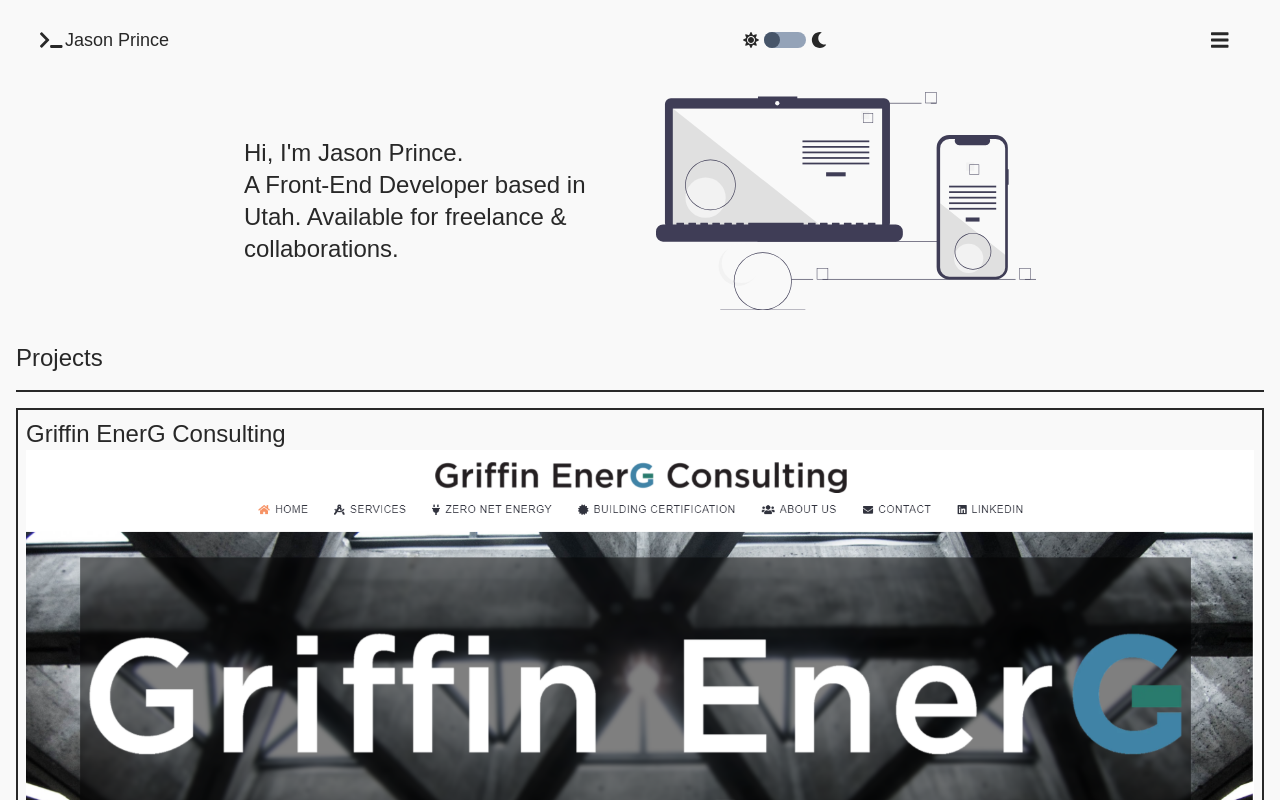
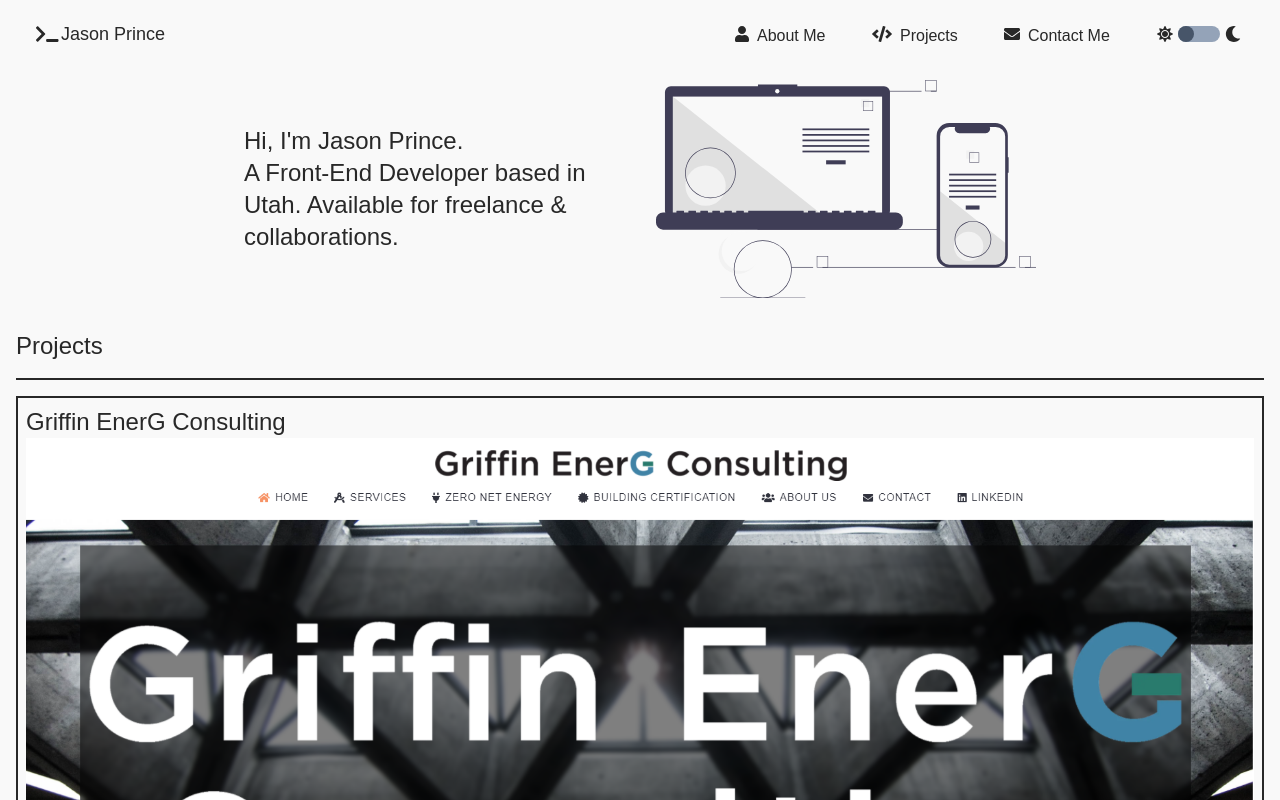
Before and after one commit to Jason-Prince/my-portfolio-v5, a Next.js app: page / in a window 1280 px wide. Shown: the top 800 px of the page. Built offline with nearby package versions, Linux system fonts and the light colour scheme.

Commit message:
header is responsive

```diff
--- a/pages/index.jsx
+++ b/pages/index.jsx
@@ -15,6 +15,7 @@
 import { FontAwesomeIcon } from "@fortawesome/react-fontawesome";
 import Head from "next/head";
 import Image from "next/image";
+import Link from "next/link";
 
 export default function Home() {
   const [isDark, setIsDark] = useState(false);
@@ -35,20 +36,59 @@
       <div
         className={`${
           isDark ? "bg-dark text-light" : "bg-light text-dark"
-        } font-Poppins h-min duration-1000 grid place-items-center px-4 `}
+        } font-Poppins h-min duration-1000 grid place-items-center px-4`}
       >
         <div
           className={`${
             isDark ? "bg-dark" : "bg-light"
-          } grid grid-cols-12 pt-5 px-5 z-50 sticky top-0 duration-1000`}
+          } flex justify-between w-full pt-5 px-5 z-50 sticky top-0 duration-1000`}
         >
           {/* logo */}
-          <div className="col-start-1 w-[100px] text-lg grid grid-cols-12 items-center">
+          <div className="w-[100px] text-lg grid grid-cols-12 items-center">
             <FontAwesomeIcon className="" icon={faTerminal} />
             <p className="col-start-4 whitespace-nowrap">Jason Prince</p>
           </div>
+          <div className="flex w-[150px] md:w-[517px] justify-between">
+            {/* nav links */}
+            <ul
+              className={`hidden col-start-5 col-end-13 row-start-1 gap-8 w-[325px] md:flex place-items-center duration-1000`}
+            >
+              <li
+                className={`${
+                  isDark ? "hover:bg-black" : "hover:bg-slate-300"
+                } flex w-[105px] pt-1 px-2 place-content-center justify-between rounded whitespace-nowrap cursor-pointer`}
+              >
+                <FontAwesomeIcon
+                  className="place-self-end mb-1.5"
+                  icon={faUser}
+                />
+                <p className="place-self-start pl-2">About Me</p>
+              </li>
+              <li
+                className={`${
+                  isDark ? "hover:bg-black" : "hover:bg-slate-300"
+                } flex w-[100px] pt-1 px-2 place-content-center justify-between rounded whitespace-nowrap cursor-pointer`}
+              >
+                <FontAwesomeIcon
+                  className="place-self-end mb-1.5"
+                  icon={faCode}
+                />
+                <p className="place-self-start pl-2">Projects</p>
+              </li>
+              <li
+                className={`${
+                  isDark ? "hover:bg-black" : "hover:bg-slate-300"
+                } flex w-[120px] pt-1 px-2 place-content-center justify-between rounded whitespace-nowrap cursor-pointer`}
+              >
+                <FontAwesomeIcon
+                  className="place-self-end mb-1.5"
+                  icon={faEnvelope}
+                />
+                <p className="place-self-start pl-2">Contact Me</p>
+              </li>
+            </ul>
             {/* theme toggle */}
-          <div className="col-end-9 flex w-[90px] justify-around items-center">
+            <div className="col-end-11 row-start-1 md:col-end-13 flex w-[90px] justify-around items-center">
               <FontAwesomeIcon icon={faSun} />
               <div
                 onClick={() => setIsDark(!isDark)}
@@ -67,7 +107,7 @@
               onClick={() => setIsMenuOpen(!isMenuOpen)}
               className={`${
                 isDark ? "hover:bg-black" : "hover:bg-slate-300"
-            } rounded-full col-end-13 col-span-2 justify-self-end text-xl cursor-pointer grid grid-cols-1`}
+              } rounded-full col-end-13 col-span-2 justify-self-end text-xl cursor-pointer grid grid-cols-1 md:hidden`}
             >
               <div className={` h-10 w-10  col-start-1 row-start-1`} />
               {isMenuOpen ? (
@@ -83,6 +123,7 @@
               )}
             </div>
           </div>
+        </div>
         <ul
           className={`${
             isMenuOpen ? "" : "-mt-[300px]"
@@ -91,7 +132,7 @@
           <li
             className={`${
               isDark ? "hover:bg-black" : "hover:bg-slate-300"
-            } grid grid-cols-2 p-4 gap-4 w-screen justify-items-center cursor-pointer`}
+            } grid grid-cols-2 p-4 gap-4 w-full justify-items-center cursor-pointer`}
           >
             <FontAwesomeIcon className="place-self-end mb-1.5" icon={faUser} />
             <p className="place-self-start">About Me</p>
@@ -99,7 +140,7 @@
           <li
             className={`${
               isDark ? "hover:bg-black" : "hover:bg-slate-300"
-            } grid grid-cols-2 place-items-center p-4 gap-4 w-screen cursor-pointer`}
+            } grid grid-cols-2 place-items-center p-4 gap-4 w-full cursor-pointer`}
           >
             <FontAwesomeIcon className="place-self-end mb-1.5" icon={faCode} />
             <p className="place-self-start">Projects</p>
@@ -107,7 +148,7 @@
           <li
             className={`${
               isDark ? "hover:bg-black" : "hover:bg-slate-300"
-            } grid grid-cols-2 place-items-center p-4 gap-4 w-screen cursor-pointer`}
+            } grid grid-cols-2 place-items-center p-4 gap-4 w-full cursor-pointer`}
           >
             <FontAwesomeIcon
               className="place-self-end mb-1.5"
```
Lines whose indentation alone changed are shown as unchanged.
